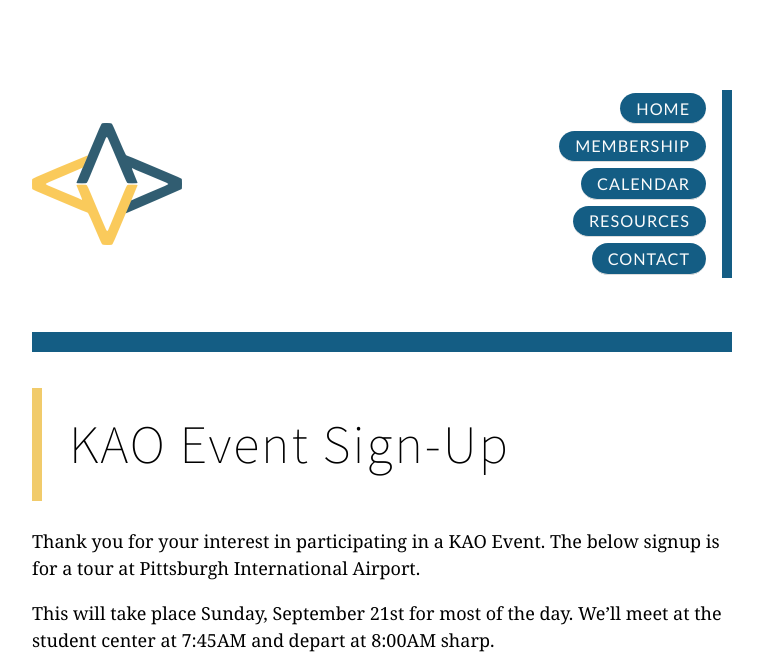
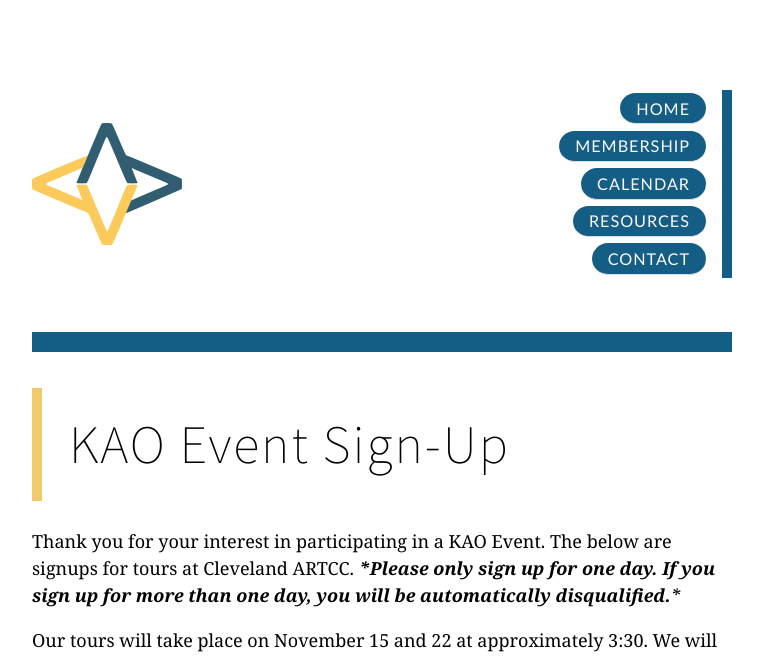
Before and after one commit to tbliss1/kentstateatc.github.com, a Jekyll site: the page built from events/signup/index.md, in a window 1280 px wide. Shown: the top 658 px of the page, without its empty margins (258-1021 px from the left). Built offline with Jekyll 4.4.1, drawn with Linux system fonts in a browser that asks for light colours; Markdown is read by kramdown in place of the engine named in the settings; some of the changed text lies outside the part shown.

Commit message:
Changed events pages for ZOB tour
- Changed title of tours page and dates for ZOB tours
- Embedded Google docs signups on the signup page
- Deleted cost assessment, as we won’t be charging for this tour

```diff
--- a/events/signup/index.md
+++ b/events/signup/index.md
@@ -4,12 +4,13 @@ title: "Event Signup"
 ---
 # KAO Event Sign-Up
 Thank you for your interest in participating in a KAO Event.
-The below signup is for a tour at Pittsburgh International Airport.
+The below are signups for tours at Cleveland ARTCC.
+_***Please only sign up for one day. If you sign up for more than one day, you will be automatically disqualified.***_
 
-This will take place Sunday, September 21st for most of the day. We'll meet at the student center at 7:45AM and depart at 8:00AM sharp.
+Our tours will take place on November 15 and 22 at approximately 3:30. We will meet at the student center at 2:00PM for both tours.
 
-<iframe src="https://docs.google.com/forms/d/1SXOX6qzXPJo-fKSmhj_QKPJNO7BxnPASEfEB3C2f-FA/viewform?embedded=true" width="760" height="500" frameborder="0" marginheight="0" marginwidth="0">Loading...</iframe>
+<iframe src="https://docs.google.com/forms/d/1B_bCDn_2LK4nxsLxkGaAYfpDMeR_7Bp58gmPhGCQf6o/viewform?embedded=true" width="760" height="500" frameborder="0" marginheight="0" marginwidth="0">Loading...</iframe>
 
-To see the Cost Assessment and how we came up with the cost to you, see the [PIT Cost Assessment](/../financial/costassessments/Cost Assessment - PIT Tour.pdf).
+<iframe src="https://docs.google.com/forms/d/17elREt_R5WMM2ml_aqJADnD1sYfoxR9G65hWf0XyMYY/viewform?embedded=true" width="760" height="500" frameborder="0" marginheight="0" marginwidth="0">Loading...</iframe>
 
 For more information about this tour, [email us](mailto:desk@kentstateatc.org).
```
Also changed, not shown: events/tours/index.md (+3 -3 lines).
